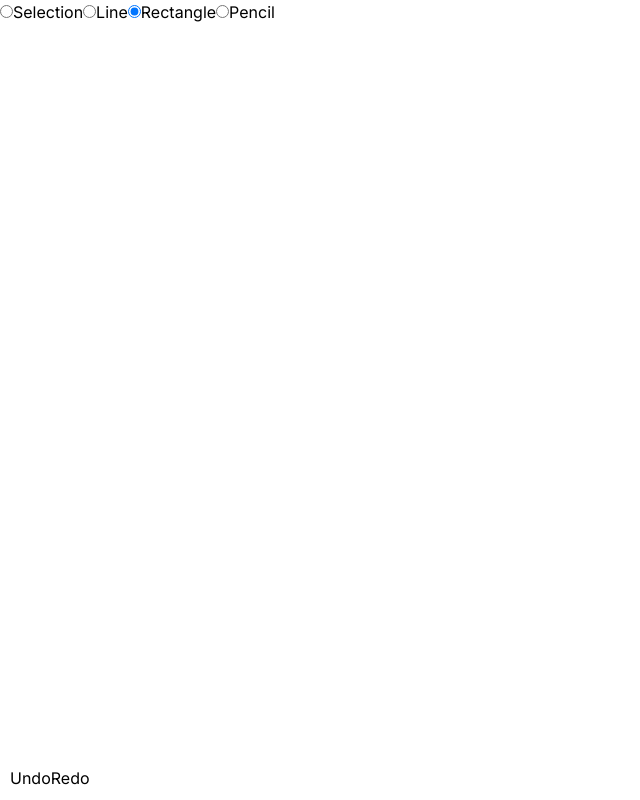
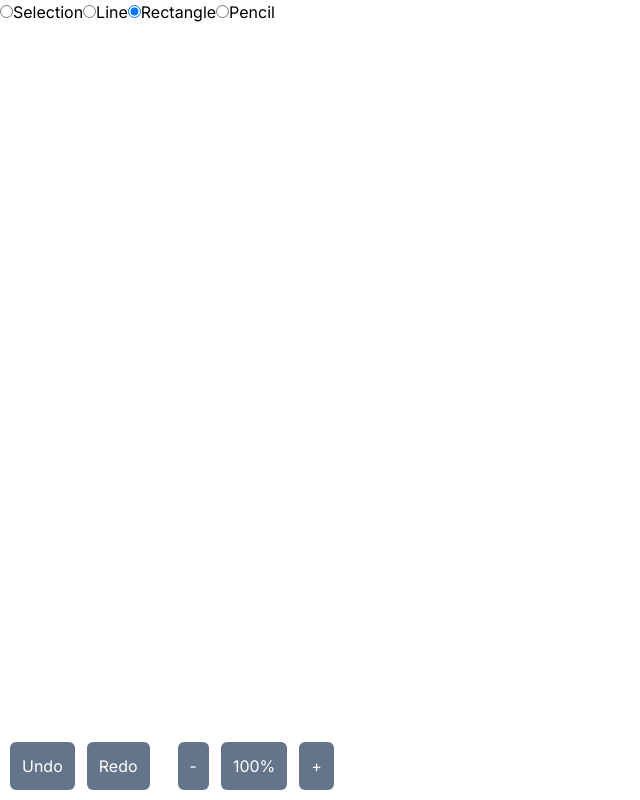
Before and after one commit to khoido2003/infinite-canvas, a Next.js app: page / in a window 1280 px wide. Shown: the whole page, without its empty margins (0-640 px from the left). Built offline with nearby package versions, Linux system fonts and the light colour scheme.

Commit message:
Add zoom in/out

```diff
--- a/app/page.tsx
+++ b/app/page.tsx
@@ -5,6 +5,7 @@ import getStroke, { StrokeOptions } from "perfect-freehand";
 import { HistoryState, useHistory } from "@/hooks/use-history";
 import {
   TextareaHTMLAttributes,
+  useCallback,
   useEffect,
   useLayoutEffect,
   useRef,
@@ -311,15 +312,17 @@ const adjustmentRequired = (tool: string) =>
 /////////////////////////////////
 
 export default function Home() {
-  // const [elements, setElement] = useState<SetElementProps[]>([]);
-
+  //Panning
   const [panOffset, setPanOffset] = useState({ x: 0, y: 0 });
   const [startPanMousePosition, setStartPanMousePosition] = useState({
     x: 0,
     y: 0,
   });
+  const pressedKeys = usePressedKeys();
 
-  const pressedKeys = usePressedKeys();
+  // Zoom in and out
+  const [scale, setScale] = useState(1);
+  const [scaleOffset, setScaleOffset] = useState({ x: 0, y: 0 });
 
   const [elements, setElement, undo, redo] = useHistory([]);
   const [action, setAction] = useState<string | boolean>("");
@@ -327,25 +330,63 @@ export default function Home() {
   const [selectedElement, setSelectedElement] =
     useState<null | SetElementProps>(null);
 
-  const textAreaRef = useRef<HTMLTextAreaElement | null>(null);
+  // const textAreaRef = useRef<HTMLTextAreaElement | null>(null);
+
+  const onZoom = useCallback(
+    (delta: number) => {
+      // Define the zoom step
+      const zoomStep = delta > 0 ? 0.1 : -0.1;
+
+      // Calculate the new scale factor
+      const newScale = scale + zoomStep;
+
+      // Define the minimum and maximum scale factors
+      const minScale = 0.1;
+      const maxScale = 10;
+
+      // Ensure the new scale factor stays within the defined range
+      const clampedScale = Math.min(Math.max(newScale, minScale), maxScale);
+
+      // Update the scale state
+      setScale(clampedScale);
+    },
+    [scale]
+  );
 
   useLayoutEffect(() => {
     const canvas = document.getElementById("canvas") as HTMLCanvasElement;
     const context = canvas.getContext("2d");
     const roughCanvas = rough.canvas(canvas);
 
+    // Clear canvas
     context?.clearRect(0, 0, canvas.width, canvas.height);
 
+    // Calculate scaled dimensions and offset
+    const scaleWidth = canvas.width * scale;
+    const scaleHeight = canvas.height * scale;
+
+    const scaleOffsetX = (scaleWidth - canvas.width) / 2;
+    const scaleOffsetY = (scaleHeight - canvas.height) / 2;
+    setScaleOffset({ x: scaleOffsetX, y: scaleOffsetY });
+
+    // Save current context state
     context?.save();
-    context?.translate(panOffset.x, panOffset.y);
-    // context?.fillRect(0, 0, 100, 100);
 
+    // Apply translation and scaling
+    context?.translate(
+      panOffset.x * scale - scaleOffsetX,
+      panOffset.y * scale - scaleOffsetY
+    );
+    context?.scale(scale, scale);
+
+    // Draw elements
     elements.forEach((element) => {
       drawElement(roughCanvas, context!, element);
     });
 
+    // Restore previous context state
     context?.restore();
-  }, [elements, panOffset]);
+  }, [elements, panOffset, scale]);
 
   useEffect(() => {
     function onKeydown(e: KeyboardEvent) {
@@ -374,27 +415,24 @@ export default function Home() {
   }, [undo, redo]);
 
   useEffect(() => {
-    const panFunction = (event: WheelEvent) => {
-      // console.log(event.deltaY, event.deltaY);
-      setPanOffset((prev) => ({
-        x: prev.x - event.deltaX,
-        y: prev.y - event.deltaY,
-      }));
+    const panOrZoomFunction = (event: WheelEvent) => {
+      if (pressedKeys.has("Meta") || pressedKeys.has("Control")) {
+        event.preventDefault(); // Prevent default zoom behavior
+        const zoomFactor = event.deltaY > 0 ? 0 - 1 : 0.1; // Adjust the zoom factor as desired
+        onZoom(zoomFactor);
+      } else {
+        setPanOffset((prev) => ({
+          x: prev.x - event.deltaX,
+          y: prev.y - event.deltaY,
+        }));
+      }
     };
 
-    document.addEventListener("wheel", panFunction);
+    document.addEventListener("wheel", panOrZoomFunction, { passive: false });
     return () => {
-      document.removeEventListener("wheel", panFunction);
+      document.removeEventListener("wheel", panOrZoomFunction);
     };
-  }, []);
-
-  // // Handle the text selected focus
-  // useEffect(() => {
-  //   const textArea = textAreaRef.current;
-  //   if (action === "writing") {
-  //     textArea!.focus();
-  //   }
-  // }, [action, selectedElement]);
+  }, [pressedKeys, onZoom]);
 
   //-------------------------------
   // MOUSE DOWN
@@ -403,8 +441,10 @@ export default function Home() {
     event: React.MouseEvent<HTMLCanvasElement, MouseEvent>
   ) => {
     // Get raw mouse coordinates
-    const clientX = event.clientX;
-    const clientY = event.clientY;
+    const clientX =
+      (event.clientX - panOffset.x * scale + scaleOffset.x) / scale;
+    const clientY =
+      (event.clientY - panOffset.y * scale + scaleOffset.y) / scale;
 
     // Adjust for pan offset
     const adjustedX = clientX - panOffset.x;
@@ -647,15 +687,40 @@ export default function Home() {
           onClick={() => {
             undo();
           }}
+          className="bg-slate-500 mr-3 p-3 text-white rounded-md"
         >
           Undo
         </button>
         <button
+          className="bg-slate-500 mr-3 p-3 text-white rounded-md"
           onClick={() => {
             redo();
           }}
         >
           Redo
+        </button>
+
+        <span className="mr-4"></span>
+
+        <button
+          className="bg-slate-500 mr-3 p-3 text-white rounded-md"
+          onClick={() => onZoom(-0.1)}
+        >
+          -
+        </button>
+        <button
+          className="bg-slate-500 mr-3 p-3 text-white rounded-md"
+          onClick={() => setScale(1)}
+        >
+          {`${new Intl.NumberFormat("en-GB", { style: "percent" }).format(
+            scale
+          )}`}
+        </button>
+        <button
+          className="bg-slate-500 mr-3 p-3 text-white rounded-md"
+          onClick={() => onZoom(0.1)}
+        >
+          +
         </button>
       </div>
 
```
